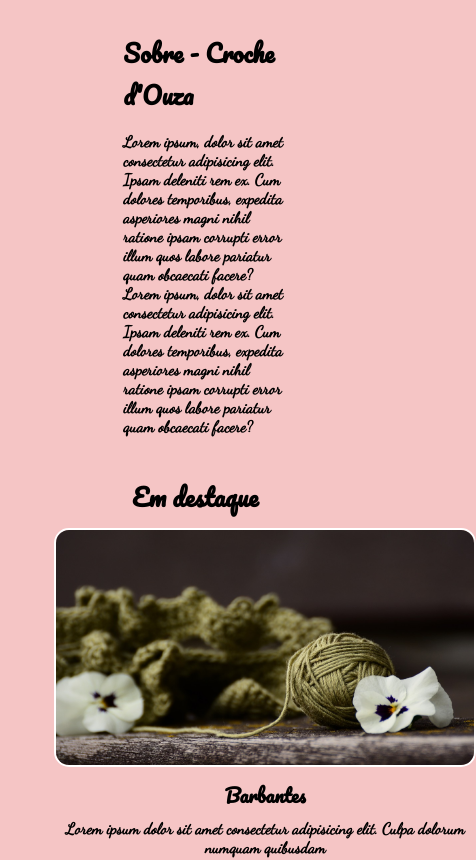
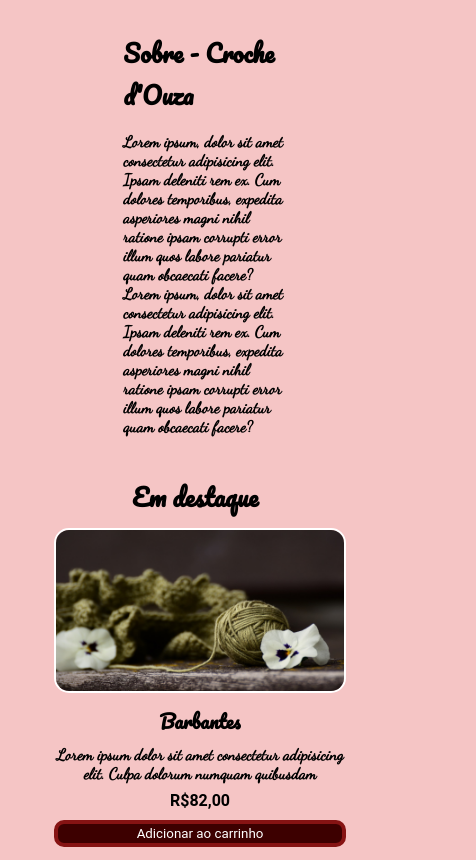
Before and after one commit to rodrigopenafurt/Loja_croche, a plain HTML site: page index.html in a window 390 px wide. Shown: the part 338-1198 px from the top of the page, 476 px wide, since content can reach past the window. Drawn offline with Linux system fonts and the light colour scheme.

Commit message:
Update main.css
size auto img

```diff
--- a/main.css
+++ b/main.css
@@ -256,8 +256,8 @@ footer li img {
 
 
     .lista-produtos img {
+        size: auto;
         margin-top: 20px;
-        min-width: 50vh;
     }
 
     #produtos-flex {
```
